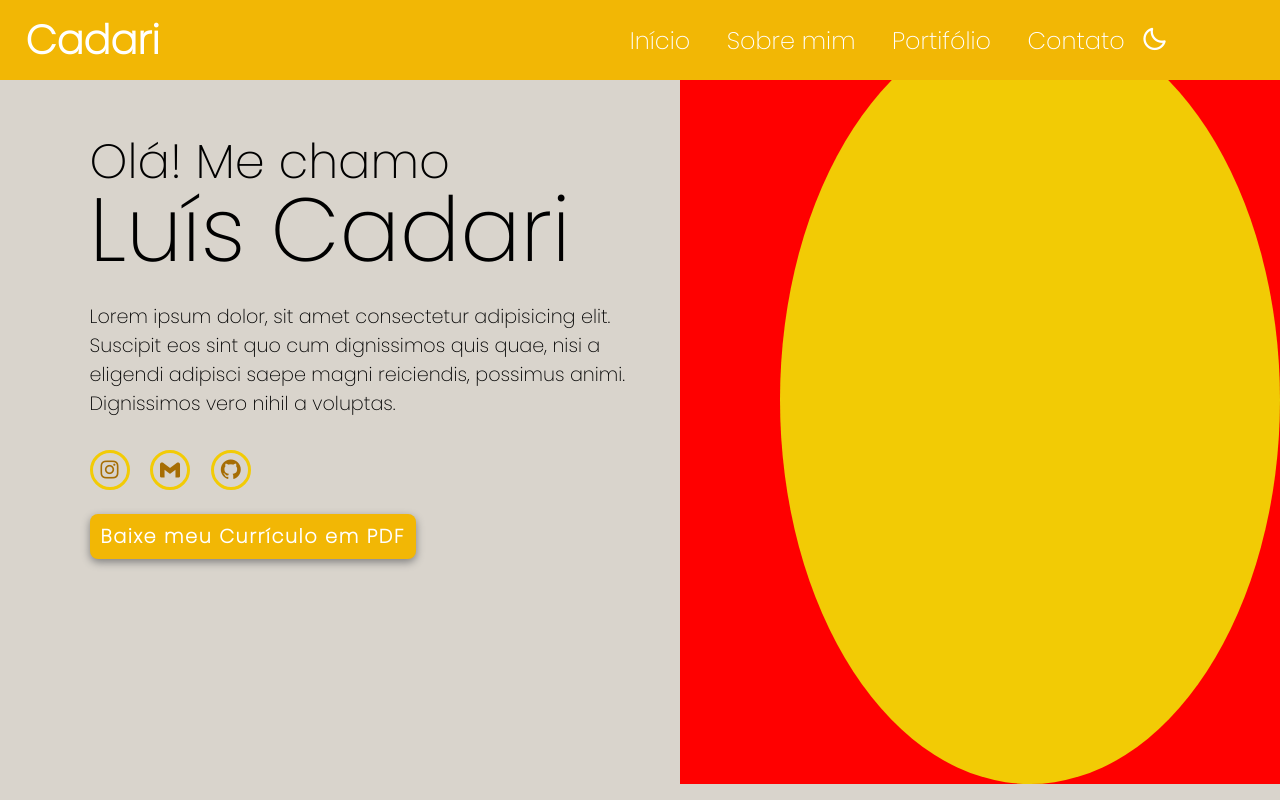
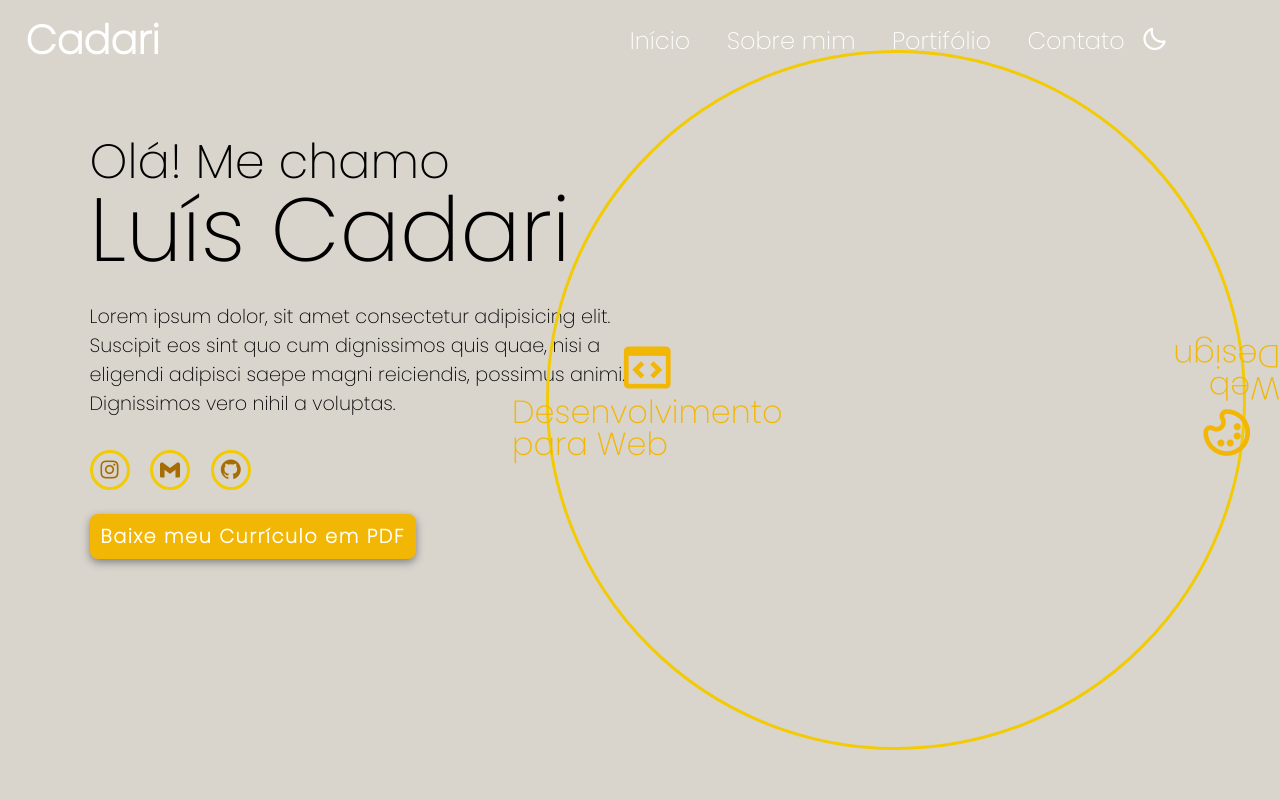
Before and after one commit to luiscadari/Curriculo, a plain HTML site: page view/index.html in a window 1280 px wide. Drawn offline with nearby package versions, Linux system fonts and the light colour scheme.

Commit message:
css and index.html update

```diff
--- a/assets/style.css
+++ b/assets/style.css
@@ -31,13 +31,14 @@ body{
     top: 0;
     left: 0;
     width: 100%;
-    background:#F2B705;
+    background:transparent;
     /* box-shadow: 5px 5px 10px 0px rgba(0, 0, 0, 0.5); */
     display: flex;
     align-items: center;
     z-index: 100;
     height: 10%;
 }
+
 
 .logo{
     font-size: 2.5rem;
@@ -135,9 +136,8 @@ section{
     top: 50%;
     right: 0%;
     transform: translateY(-50%);
-    width: 600px;
+    width: 768px;
     height: 768px;
-    background: red;
     overflow: hidden;
     pointer-events: none;
 }
@@ -146,9 +146,40 @@ section{
     position: absolute;
     top: 0;
     right: 0;
-    width: 500px;
+    width: 768px;
     height: 768px;
-    background: var(--amarelo-claro);
+    border-radius: 50%;
+    display: flex;
+    justify-content: center;
+    align-items: center;
+}
+
+.inicio .profissao-box .profissao{
+    position: absolute;
+    left: 0;
+    display: flex;
+    align-items: center;
+    flex-direction: column;
+    color: var(--amarelo);
+    transform: rotate(calc(360deg / 2 * var(--i)));
+    transform-origin: 384px;
+    padding: 100% 100% 100% 0%;
+}
+
+.inicio .profissao i{
+    font-size: 3.5rem;
+}
+
+.inicio .profissao h3{
+    font-size: 2rem;
+    line-height: 1;
+    font-weight: 500;
+}
+
+.inicio .profissao-box .circle{
+    width:  700px;
+    height: 700px;
+    border: 3px solid var(--amarelo-claro);
     border-radius: 50%;
 }
 /*
--- a/view/index.html
+++ b/view/index.html
@@ -42,7 +42,15 @@
         </div>
         <div class="profissao-container">
             <div class="profissao-box">
-                <div class="profissao"></div>
+                <div class="profissao" style="--i:0">
+                    <i class='bx bx-code-block'></i>
+                    <h3>Desenvolvimento para Web</h3>
+                </div>
+                <div class="profissao" style="--i:1">
+                    <i class='bx bx-palette' ></i>
+                    <h3>Web Design</h3>
+                </div>
+                <div class="circle"></div>
             </div>
         </div>
     </section>
```
